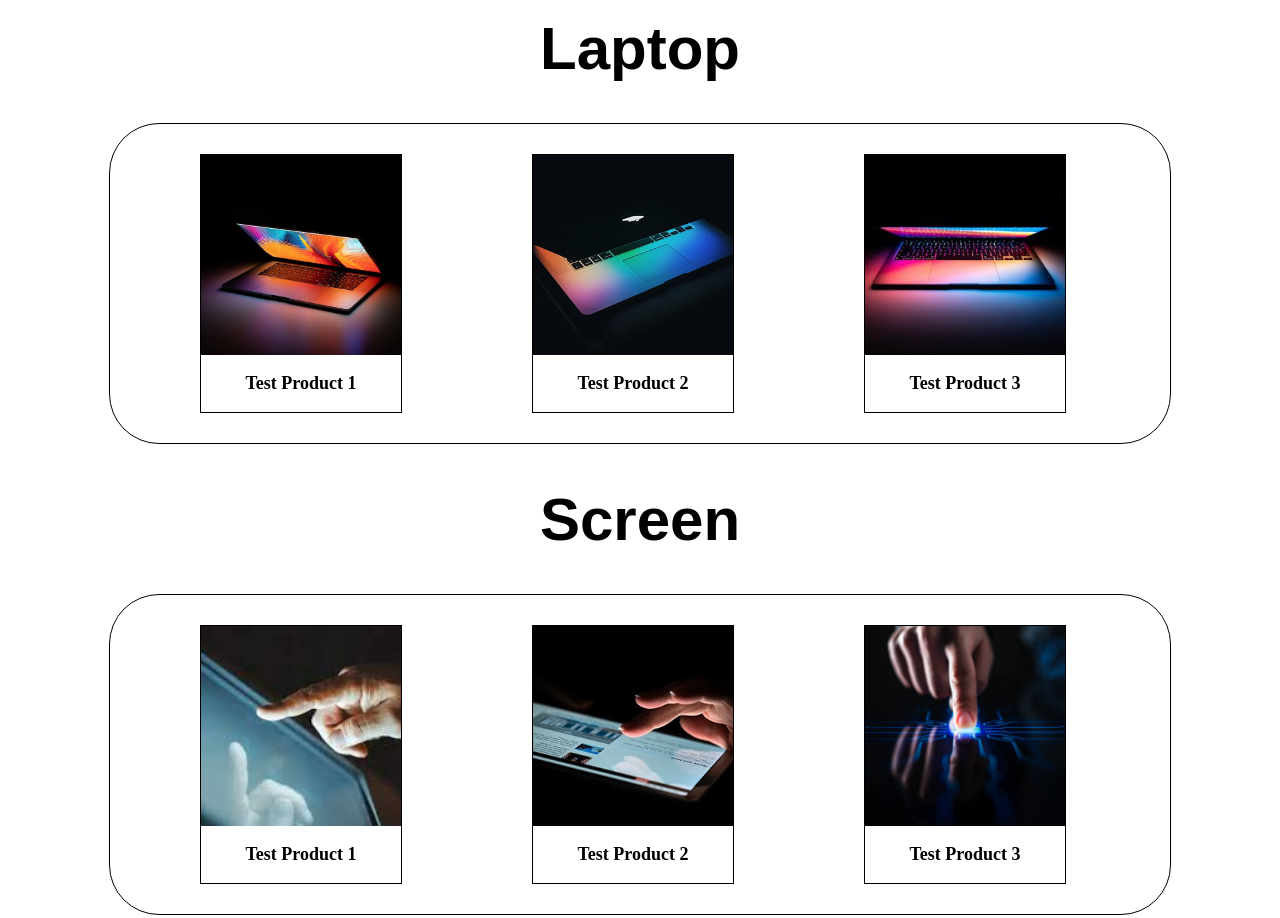
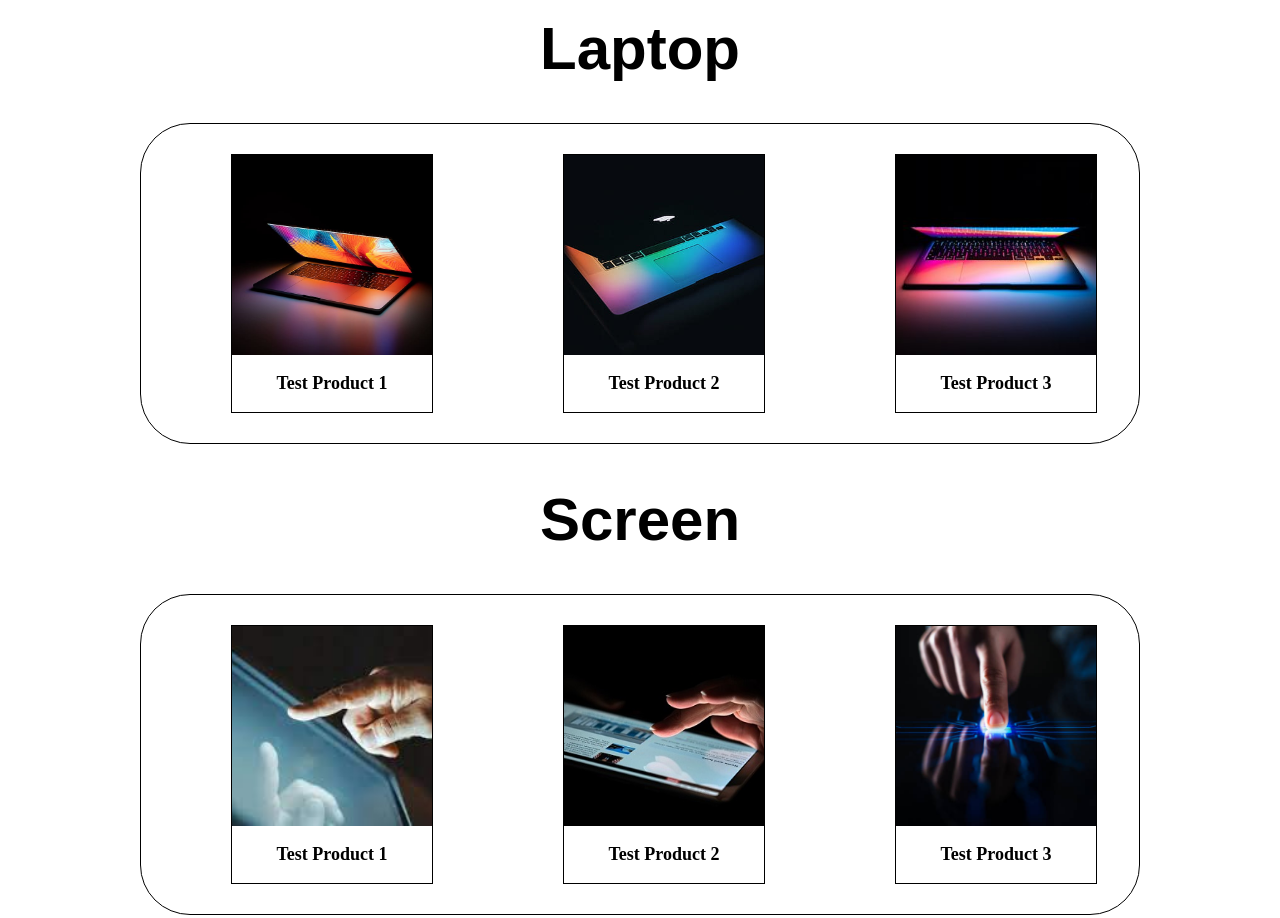
Before and after one commit to saif0133/deploy-sec, a plain HTML site: page index.html in a window 1280 px wide. Shown: the part 840-1758 px from the top of the page. Drawn offline with Linux system fonts and the light colour scheme; a web font is replaced by a local one.

Commit message:
updated .element

```diff
--- a/style.css
+++ b/style.css
@@ -118,7 +118,8 @@ header {
   -ms-overflow-style: none;  /* IE and Edge */
   scrollbar-width: none;     /* Firefox */
   overflow-x: scroll;        /* Enable horizontal scrolling */
-
+  white-space: nowrap;       /* Prevent line break, ensuring horizontal scroll */
+  box-sizing: border-box;    /* Ensure padding and border are included in the width */
 
 }
 
```
